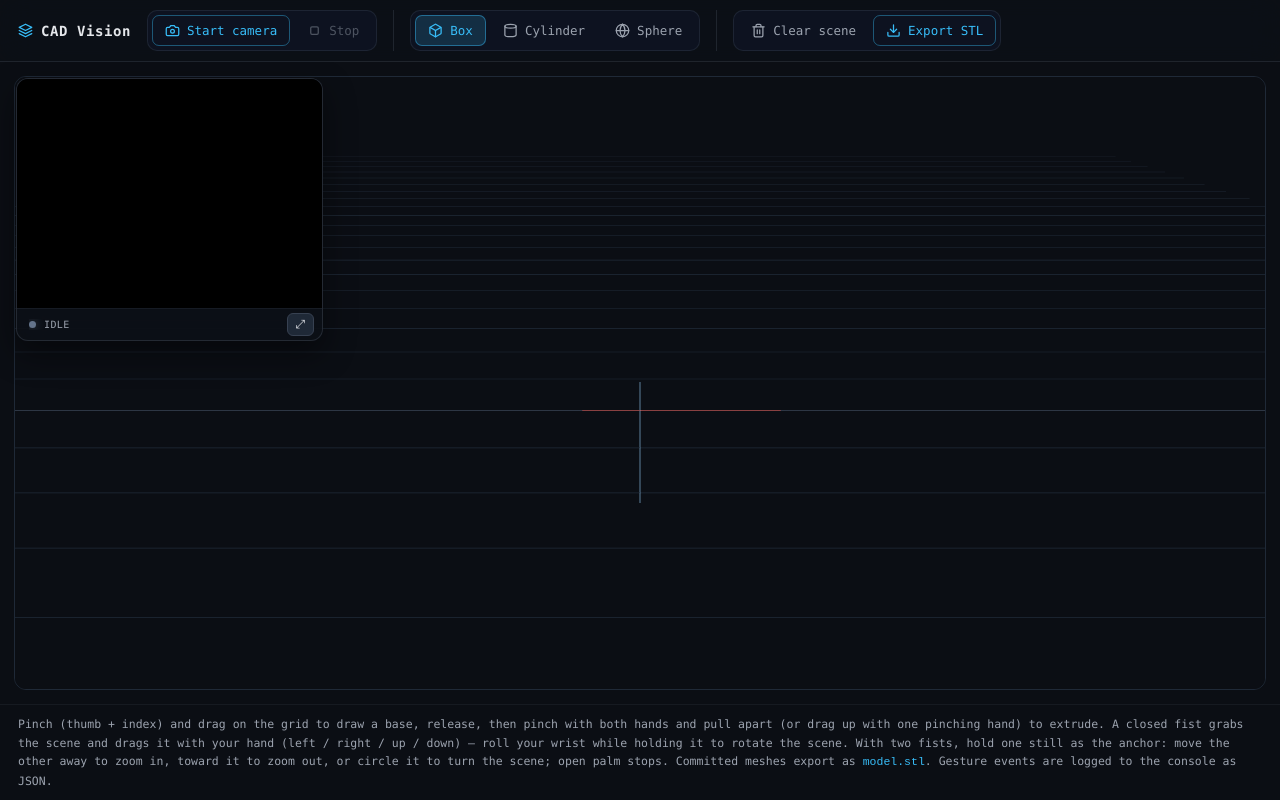
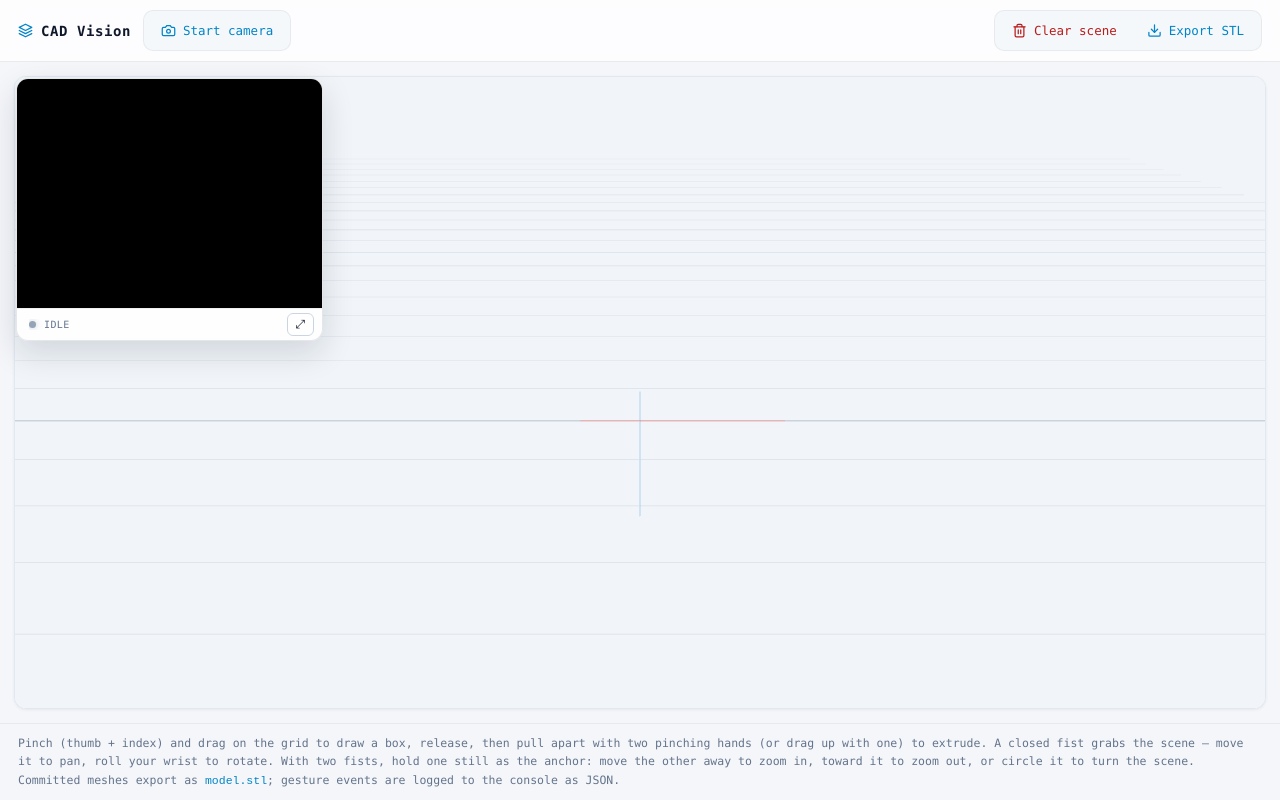
Before and after one commit to laveshnk/cad-vision, a website built with Vite: page ml/index.html in a window 1280 px wide. Built offline with nearby package versions, Linux system fonts and the light colour scheme; animation ran at ten frames a second; what @mediapipe/tasks-vision would draw is missing.

Commit message:
- Edited environment - Changed theme

```diff
--- a/ml/index.html
+++ b/ml/index.html
@@ -8,7 +8,7 @@
   </head>
   <body>
     <div id="app">
-      <!-- Top toolbar: primitive tools + scene utilities (mounted by src/ui/Toolbar.ts) -->
+      <!-- Top toolbar: camera toggle + scene utilities (mounted by src/ui/Toolbar.ts) -->
       <header id="toolbar"></header>
 
       <main id="workspace" class="workspace">
@@ -41,13 +41,12 @@
 
       <footer class="footer">
         <p>
-          Pinch (thumb + index) and drag on the grid to draw a base, release, then pinch with
-          both hands and pull apart (or drag up with one pinching hand) to extrude. A closed
-          fist grabs the scene and drags it with your hand (left / right / up / down) — roll
-          your wrist while holding it to rotate the scene. With two fists, hold one still as the
+          Pinch (thumb + index) and drag on the grid to draw a box, release, then pull apart with
+          two pinching hands (or drag up with one) to extrude. A closed fist grabs the scene —
+          move it to pan, roll your wrist to rotate. With two fists, hold one still as the
           anchor: move the other away to zoom in, toward it to zoom out, or circle it to turn
-          the scene; open palm stops. Committed meshes export as
-          <code>model.stl</code>. Gesture events are logged to the console as JSON.
+          the scene. Committed meshes export as <code>model.stl</code>; gesture events are
+          logged to the console as JSON.
         </p>
       </footer>
     </div>
--- a/ml/src/cad/CadBuilder.ts
+++ b/ml/src/cad/CadBuilder.ts
@@ -130,7 +130,7 @@ export class CadBuilder {
       extrudeScale: options.extrudeScale ?? 4.5,
       redrawDistance: options.redrawDistance ?? 0.35,
       groundRadius: options.groundRadius ?? 16,
-      previewColor: options.previewColor ?? 0x38bdf8,
+      previewColor: options.previewColor ?? 0x0284c7,
       bodyColor: options.bodyColor ?? 0x3f3f46,
       edgeColor: options.edgeColor ?? 0xc9d2de,
     };
--- a/ml/src/cad/CadScene.ts
+++ b/ml/src/cad/CadScene.ts
@@ -91,7 +91,7 @@ export class CadScene {
 
   constructor(container: HTMLElement, options: CadSceneOptions = {}) {
     this.options = {
-      background: options.background ?? 0x0b0e14,
+      background: options.background ?? 0xf1f5f9,
       cameraDistance: options.cameraDistance ?? 10,
       cameraAzimuth: options.cameraAzimuth ?? 0,
       cameraPolar: options.cameraPolar ?? 1.05,
@@ -139,7 +139,7 @@ export class CadScene {
 
     // Soft studio lighting: sky/ground hemisphere fill, shadow-casting key and
     // a cool rim light from the opposite side.
-    this.scene.add(new THREE.HemisphereLight(0x9db8dd, 0x0d1220, 0.5));
+    this.scene.add(new THREE.HemisphereLight(0xffffff, 0xd6dee9, 0.55));
     const key = new THREE.DirectionalLight(0xfff4e0, 1.5);
     key.position.set(7, 14, 8);
     key.castShadow = true;
@@ -161,8 +161,8 @@ export class CadScene {
     this.grid = new THREE.GridHelper(
       this.options.gridSize,
       this.options.gridDivisions,
-      0x5b6b85,
-      0x232e3d
+      0x94a3b8,
+      0xd3dbe5
     );
     this.grid.position.y = 0.002;
     const gridMaterial = this.grid.material as THREE.Material;
@@ -173,7 +173,7 @@ export class CadScene {
     // ShadowMaterial floor: invisible except where shadows land on it.
     this.ground = new THREE.Mesh(
       new THREE.PlaneGeometry(this.options.gridSize, this.options.gridSize),
-      new THREE.ShadowMaterial({ opacity: 0.35 })
+      new THREE.ShadowMaterial({ opacity: 0.28 })
     );
     this.ground.rotation.x = -Math.PI / 2;
     this.ground.receiveShadow = true;
--- a/ml/src/main.ts
+++ b/ml/src/main.ts
@@ -78,7 +78,6 @@ const builder = new CadBuilder(cadScene);
 
 /* ---- UI ---- */
 const toolbar = new Toolbar(toolbarRoot, {
-  onToolSelect: (tool) => builder.setTool(tool),
   onClearScene: () => builder.clear(),
   onExportStl: () => builder.exportStl(),
   onCameraStart: () => startCamera(),
--- a/ml/src/styles.css
+++ b/ml/src/styles.css
@@ -1,12 +1,12 @@
 :root {
-  color-scheme: dark;
+  color-scheme: light;
   font-family: ui-monospace, 'SF Mono', Menlo, Consolas, monospace;
-  --bg: #0b0e14;
-  --panel: #0d1117;
-  --panel-border: #1f2937;
-  --text: #e5e7eb;
-  --text-dim: #9ca3af;
-  --accent: #38bdf8;
+  --bg: #f4f6fa;
+  --panel: #ffffff;
+  --panel-border: #e2e8f0;
+  --text: #0f172a;
+  --text-dim: #64748b;
+  --accent: #0284c7;
 }
 
 * {
@@ -31,19 +31,19 @@ body {
   min-height: 100vh;
 }
 
-/* ---- Top toolbar (glassmorphism) ---- */
+/* ---- Top toolbar (light glassmorphism) ---- */
 .toolbar {
   position: sticky;
   top: 0;
   z-index: 40;
   display: flex;
   align-items: center;
-  gap: 16px;
+  gap: 12px;
   padding: 10px 18px;
-  background: rgba(13, 17, 23, 0.72);
-  backdrop-filter: blur(16px) saturate(150%);
-  -webkit-backdrop-filter: blur(16px) saturate(150%);
-  border-bottom: 1px solid rgba(148, 163, 184, 0.14);
+  background: rgba(255, 255, 255, 0.78);
+  backdrop-filter: blur(12px) saturate(140%);
+  -webkit-backdrop-filter: blur(12px) saturate(140%);
+  border-bottom: 1px solid rgba(15, 23, 42, 0.08);
 }
 
 .toolbar-brand {
@@ -63,15 +63,9 @@ body {
   display: flex;
   gap: 4px;
   padding: 4px;
-  background: rgba(15, 23, 42, 0.55);
-  border: 1px solid rgba(148, 163, 184, 0.12);
+  background: rgba(241, 245, 249, 0.7);
+  border: 1px solid rgba(15, 23, 42, 0.06);
   border-radius: 10px;
-}
-
-.toolbar-separator {
-  width: 1px;
-  align-self: stretch;
-  background: rgba(148, 163, 184, 0.15);
 }
 
 .toolbar-spacer {
@@ -84,14 +78,15 @@ button {
   font-size: 13px;
   padding: 6px 14px;
   border-radius: 7px;
-  border: 1px solid #374151;
-  background: #1f2937;
+  border: 1px solid #cbd5e1;
+  background: #ffffff;
   color: var(--text);
   cursor: pointer;
 }
 
 button:hover:not(:disabled) {
-  background: #374151;
+  background: #f1f5f9;
+  border-color: #94a3b8;
 }
 
 button:disabled {
@@ -114,29 +109,27 @@ button:disabled {
 }
 
 .toolbar-button:hover:not(:disabled) {
-  background: rgba(148, 163, 184, 0.12);
+  background: rgba(15, 23, 42, 0.06);
   color: var(--text);
 }
 
-.tool-button.active,
-.tool-button[aria-pressed='true'] {
-  background: rgba(56, 189, 248, 0.16);
-  border-color: rgba(56, 189, 248, 0.45);
-  color: var(--accent);
+.utility-button.danger {
+  color: #b91c1c;
 }
 
 .utility-button.danger:hover:not(:disabled) {
-  color: #f87171;
-  background: rgba(248, 113, 113, 0.1);
+  color: #dc2626;
+  background: rgba(220, 38, 38, 0.08);
+  border-color: rgba(220, 38, 38, 0.3);
 }
 
 .utility-button.accent {
-  border-color: rgba(56, 189, 248, 0.4);
   color: var(--accent);
 }
 
 .utility-button.accent:hover:not(:disabled) {
-  background: rgba(56, 189, 248, 0.16);
+  background: rgba(2, 132, 199, 0.1);
+  border-color: rgba(2, 132, 199, 0.3);
 }
 
 /* ---- Workspace: full-bleed 3D viewport + floating camera thumbnail ---- */
@@ -156,6 +149,7 @@ button:disabled {
   border: 1px solid var(--panel-border);
   border-radius: 12px;
   overflow: hidden;
+  box-shadow: 0 1px 3px rgba(15, 23, 42, 0.06);
 }
 
 #cad-panel {
@@ -172,13 +166,13 @@ button:disabled {
   width: clamp(220px, 24vw, 340px);
   display: flex;
   flex-direction: column;
-  background: rgba(13, 17, 23, 0.82);
-  backdrop-filter: blur(16px) saturate(150%);
-  -webkit-backdrop-filter: blur(16px) saturate(150%);
-  border: 1px solid rgba(148, 163, 184, 0.18);
+  background: rgba(255, 255, 255, 0.9);
+  backdrop-filter: blur(12px) saturate(140%);
+  -webkit-backdrop-filter: blur(12px) saturate(140%);
+  border: 1px solid rgba(15, 23, 42, 0.1);
   border-radius: 12px;
   overflow: hidden;
-  box-shadow: 0 12px 32px rgba(0, 0, 0, 0.45);
+  box-shadow: 0 12px 32px rgba(15, 23, 42, 0.14);
   transition: width 200ms ease;
 }
 
@@ -191,7 +185,7 @@ button:disabled {
   align-items: center;
   gap: 8px;
   padding: 4px 8px 4px 12px;
-  border-top: 1px solid rgba(148, 163, 184, 0.08);
+  border-top: 1px solid rgba(15, 23, 42, 0.06);
 }
 
 #thumb-expand {
@@ -252,34 +246,34 @@ button:disabled {
   height: 7px;
   border-radius: 50%;
   flex: none;
-  background: #64748b;
-  box-shadow: 0 0 8px rgba(100, 116, 139, 0.6);
+  background: #94a3b8;
+  box-shadow: 0 0 6px rgba(100, 116, 139, 0.4);
   transition: background 150ms ease, box-shadow 150ms ease;
 }
 
 .status[data-state='IDLE']::before {
-  background: #facc15;
-  box-shadow: 0 0 8px rgba(250, 204, 21, 0.5);
+  background: #d97706;
+  box-shadow: 0 0 6px rgba(217, 119, 6, 0.4);
 }
 
 .status[data-state='DRAWING_BASE']::before {
-  background: #22c55e;
-  box-shadow: 0 0 8px rgba(34, 197, 94, 0.6);
+  background: #16a34a;
+  box-shadow: 0 0 6px rgba(22, 163, 74, 0.45);
 }
 
 .status[data-state='EXTRUDING']::before {
-  background: #f97316;
-  box-shadow: 0 0 8px rgba(249, 115, 22, 0.6);
+  background: #ea580c;
+  box-shadow: 0 0 6px rgba(234, 88, 12, 0.45);
 }
 
 .status[data-state='ORBITING']::before {
-  background: #3b82f6;
-  box-shadow: 0 0 8px rgba(59, 130, 246, 0.6);
+  background: #2563eb;
+  box-shadow: 0 0 6px rgba(37, 99, 235, 0.45);
 }
 
 .status[data-state='ZOOMING']::before {
-  background: #a855f7;
-  box-shadow: 0 0 8px rgba(168, 85, 247, 0.6);
+  background: #9333ea;
+  box-shadow: 0 0 6px rgba(147, 51, 234, 0.45);
 }
 
 /* ---- CAD viewport (Three.js canvas fills the panel) ---- */
@@ -301,7 +295,7 @@ button:disabled {
   color: var(--text-dim);
   margin: 0;
   padding: 10px 18px;
-  border-top: 1px solid rgba(148, 163, 184, 0.08);
+  border-top: 1px solid rgba(15, 23, 42, 0.06);
   line-height: 1.6;
 }
 
--- a/ml/src/ui/Toolbar.ts
+++ b/ml/src/ui/Toolbar.ts
@@ -1,17 +1,12 @@
 /**
- * Toolbar: CAD-styled glass header with camera controls, primitive tool
- * selection and scene utilities. Tools can be selected with the mouse or
- * programmatically via `setActiveTool` (e.g. from gesture shortcuts);
- * selection state is exposed through `onToolSelect`, scene commands through
+ * Toolbar: CAD-styled glass header with camera control and scene utilities.
+ * The camera control is a single toggle ("Start camera" ↔ "Stop") whose state
+ * is driven by `setCameraRunning`; scene commands are exposed through
  * `onClearScene` / `onExportStl`, camera lifecycle through `onCameraStart` /
- * `onCameraStop` (+ `setCameraRunning` to reflect state). UI-only module — no
- * vision or CAD imports.
+ * `onCameraStop`. UI-only module — no vision or CAD imports.
  */
 
-export type ToolId = 'box' | 'cylinder' | 'sphere';
-
 export interface ToolbarCallbacks {
-  onToolSelect?: (tool: ToolId) => void;
   onClearScene?: () => void;
   onExportStl?: () => void;
   /** Request webcam + hand tracking to start. */
@@ -20,25 +15,9 @@ export interface ToolbarCallbacks {
   onCameraStop?: () => void;
 }
 
-interface ToolSpec {
-  id: ToolId;
-  label: string;
-  title: string;
-}
-
-const TOOLS: readonly ToolSpec[] = [
-  { id: 'box', label: 'Box', title: 'Box — pinch-drag a rectangle footprint' },
-  { id: 'cylinder', label: 'Cylinder', title: 'Cylinder — pinch-drag a base circle' },
-  { id: 'sphere', label: 'Sphere', title: 'Sphere — pinch-drag a base circle' },
-];
-
 /** Lucide-style stroke icons (currentColor). */
 const ICONS = {
   logo: '<path d="M12 2 2 7l10 5 10-5-10-5Z"/><path d="M2 17l10 5 10-5"/><path d="M2 12l10 5 10-5"/>',
-  box: '<path d="M21 8a2 2 0 0 0-1-1.73l-7-4a2 2 0 0 0-2 0l-7 4A2 2 0 0 0 3 8v8a2 2 0 0 0 1 1.73l7 4a2 2 0 0 0 2 0l7-4A2 2 0 0 0 21 16Z"/><path d="m3.3 7 8.7 5 8.7-5"/><path d="M12 22V12"/>',
-  cylinder: '<ellipse cx="12" cy="5" rx="9" ry="3"/><path d="M3 5v14a9 3 0 0 0 18 0V5"/>',
-  sphere:
-    '<circle cx="12" cy="12" r="10"/><path d="M12 2a14.5 14.5 0 0 0 0 20 14.5 14.5 0 0 0 0-20"/><path d="M2 12h20"/>',
   clear:
     '<path d="M3 6h18"/><path d="M19 6v14a2 2 0 0 1-2 2H7a2 2 0 0 1-2-2V6"/><path d="M8 6V4a2 2 0 0 1 2-2h4a2 2 0 0 1 2 2v2"/><path d="M10 11v6"/><path d="M14 11v6"/>',
   export:
@@ -57,10 +36,9 @@ function icon(id: keyof typeof ICONS): string {
 }
 
 export class Toolbar {
-  private readonly toolButtons = new Map<ToolId, HTMLButtonElement>();
   private readonly listeners: Array<() => void> = [];
-  private readonly cameraButtons: Array<HTMLButtonElement> = [];
-  private tool: ToolId = 'box';
+  private cameraButton: HTMLButtonElement | null = null;
+  private cameraRunning = false;
 
   constructor(
     private readonly root: HTMLElement,
@@ -69,30 +47,34 @@ export class Toolbar {
     this.mount();
   }
 
-  get activeTool(): ToolId {
-    return this.tool;
-  }
-
   /**
-   * Reflect camera / tracking state: while running, only "Stop" is enabled;
-   * when stopped, only "Start camera" is enabled.
+   * Reflect camera / tracking state: the single camera button flips between
+   * "Start camera" (idle) and "Stop" (running), so the visible action is
+   * always the one currently available.
    */
   setCameraRunning(running: boolean): void {
-    for (const button of this.cameraButtons) {
-      button.disabled = button.dataset.camera === 'stop' ? !running : running;
+    this.cameraRunning = running;
+    const button = this.cameraButton;
+    if (!button) return;
+    if (running) {
+      button.innerHTML = `${icon('stop')}<span>Stop</span>`;
+      button.title = 'Stop tracking and release the camera';
+      button.setAttribute('aria-label', button.title);
+      button.classList.remove('accent');
+      button.classList.add('danger');
+    } else {
+      button.innerHTML = `${icon('camera')}<span>Start camera</span>`;
+      button.title = 'Start webcam + hand tracking';
+      button.setAttribute('aria-label', button.title);
+      button.classList.remove('danger');
+      button.classList.add('accent');
     }
-  }
-
-  /** Programmatically select a tool (mirrors button state). */
-  setActiveTool(tool: ToolId): void {
-    if (this.tool === tool) return;
-    this.select(tool);
   }
 
   private mount(): void {
     this.root.classList.add('toolbar');
     this.root.setAttribute('role', 'toolbar');
-    this.root.setAttribute('aria-label', 'CAD tools');
+    this.root.setAttribute('aria-label', 'CAD controls');
 
     const brand = document.createElement('span');
     brand.className = 'toolbar-brand';
@@ -103,68 +85,56 @@ export class Toolbar {
     cameraGroup.className = 'toolbar-group';
     cameraGroup.setAttribute('role', 'group');
     cameraGroup.setAttribute('aria-label', 'Camera');
-    cameraGroup.appendChild(
-      this.createCameraButton('camera', 'Start camera', this.callbacks.onCameraStart, 'accent')
-    );
-    cameraGroup.appendChild(
-      this.createCameraButton('stop', 'Stop', this.callbacks.onCameraStop, 'danger')
-    );
+    cameraGroup.appendChild(this.createCameraToggle());
     this.root.appendChild(cameraGroup);
 
-    this.root.appendChild(this.createSeparator());
-
-    const toolGroup = document.createElement('div');
-    toolGroup.className = 'toolbar-group';
-    toolGroup.setAttribute('role', 'group');
-    toolGroup.setAttribute('aria-label', 'Primitive tools');
-    for (const spec of TOOLS) {
-      toolGroup.appendChild(this.createToolButton(spec));
-    }
-    this.root.appendChild(toolGroup);
-
-    this.root.appendChild(this.createSeparator());
+    const spacer = document.createElement('span');
+    spacer.className = 'toolbar-spacer';
+    this.root.appendChild(spacer);
 
     const utilityGroup = document.createElement('div');
     utilityGroup.className = 'toolbar-group';
     utilityGroup.setAttribute('role', 'group');
     utilityGroup.setAttribute('aria-label', 'Scene utilities');
     utilityGroup.appendChild(
-      this.createUtilityButton('clear', 'Clear scene', this.callbacks.onClearScene, 'danger')
+      this.createButton('clear', 'Clear scene', 'Clear scene', this.callbacks.onClearScene, 'danger')
     );
     utilityGroup.appendChild(
-      this.createUtilityButton('export', 'Export STL', this.callbacks.onExportStl, 'accent')
+      this.createButton('export', 'Export STL', 'Export STL', this.callbacks.onExportStl, 'accent')
     );
     this.root.appendChild(utilityGroup);
 
-    this.select('box', false);
     this.setCameraRunning(false);
   }
 
-  private createToolButton(spec: ToolSpec): HTMLButtonElement {
-    const button = document.createElement('button');
-    button.type = 'button';
-    button.className = 'toolbar-button tool-button';
-    button.dataset.tool = spec.id;
-    button.title = spec.title;
-    button.innerHTML = `${icon(spec.id)}<span>${spec.label}</span>`;
-    button.setAttribute('aria-pressed', 'false');
-    const onClick = () => this.select(spec.id);
-    button.addEventListener('click', onClick);
-    this.listeners.push(() => button.removeEventListener('click', onClick));
-    this.toolButtons.set(spec.id, button);
+  /** Camera toggle: dispatches start / stop according to the current state. */
+  private createCameraToggle(): HTMLButtonElement {
+    const button = this.createButton(
+      'camera',
+      'Start camera',
+      'Start webcam + hand tracking',
+      () => {
+        if (this.cameraRunning) this.callbacks.onCameraStop?.();
+        else this.callbacks.onCameraStart?.();
+      },
+      'accent'
+    );
+    this.cameraButton = button;
     return button;
   }
 
-  private createUtilityButton(
-    iconId: 'clear' | 'export',
+  private createButton(
+    iconId: keyof typeof ICONS,
     label: string,
+    title: string,
     handler: (() => void) | undefined,
     variant: 'danger' | 'accent'
   ): HTMLButtonElement {
     const button = document.createElement('button');
     button.type = 'button';
     button.className = `toolbar-button utility-button ${variant}`;
-    button.title = label;
+    button.title = title;
+    button.setAttribute('aria-label', title);
     button.innerHTML = `${icon(iconId)}<span>${label}</span>`;
     if (handler) {
       const onClick = () => handler();
@@ -174,50 +144,11 @@ export class Toolbar {
     return button;
   }
 
-  private createCameraButton(
-    iconId: 'camera' | 'stop',
-    label: string,
-    handler: (() => void) | undefined,
-    variant: 'danger' | 'accent'
-  ): HTMLButtonElement {
-    const button = document.createElement('button');
-    button.type = 'button';
-    button.className = `toolbar-button utility-button ${variant}`;
-    button.dataset.camera = iconId;
-    button.title = label;
-    button.innerHTML = `${icon(iconId)}<span>${label}</span>`;
-    if (handler) {
-      const onClick = () => handler();
-      button.addEventListener('click', onClick);
-      this.listeners.push(() => button.removeEventListener('click', onClick));
-    }
-    this.cameraButtons.push(button);
-    return button;
-  }
-
-  private createSeparator(): HTMLElement {
-    const separator = document.createElement('span');
-    separator.className = 'toolbar-separator';
-    return separator;
-  }
-
-  /** Apply selection state and notify `onToolSelect` (unless silent). */
-  private select(tool: ToolId, notify = true): void {
-    this.tool = tool;
-    for (const [id, button] of this.toolButtons) {
-      const active = id === tool;
-      button.setAttribute('aria-pressed', String(active));
-      button.classList.toggle('active', active);
-    }
-    if (notify) this.callbacks.onToolSelect?.(tool);
-  }
-
   /** Unmount all children and detach listeners. */
   dispose(): void {
     for (const detach of this.listeners) detach();
     this.listeners.length = 0;
-    this.toolButtons.clear();
-    this.cameraButtons.length = 0;
+    this.cameraButton = null;
     this.root.classList.remove('toolbar');
     this.root.removeAttribute('role');
     this.root.removeAttribute('aria-label');
```
Also changed, not shown: AGENTS.md (+2 -2 lines), ml/README.md.
